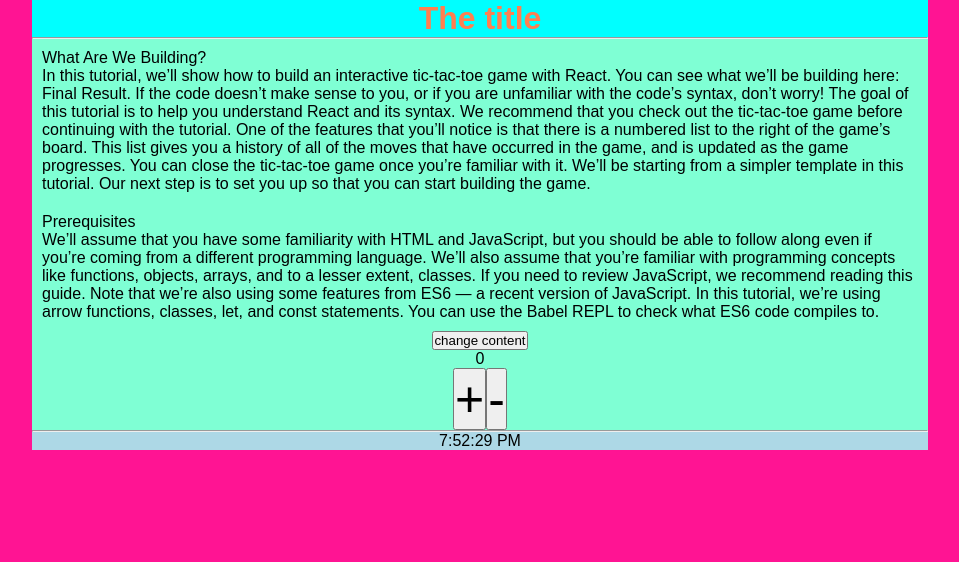
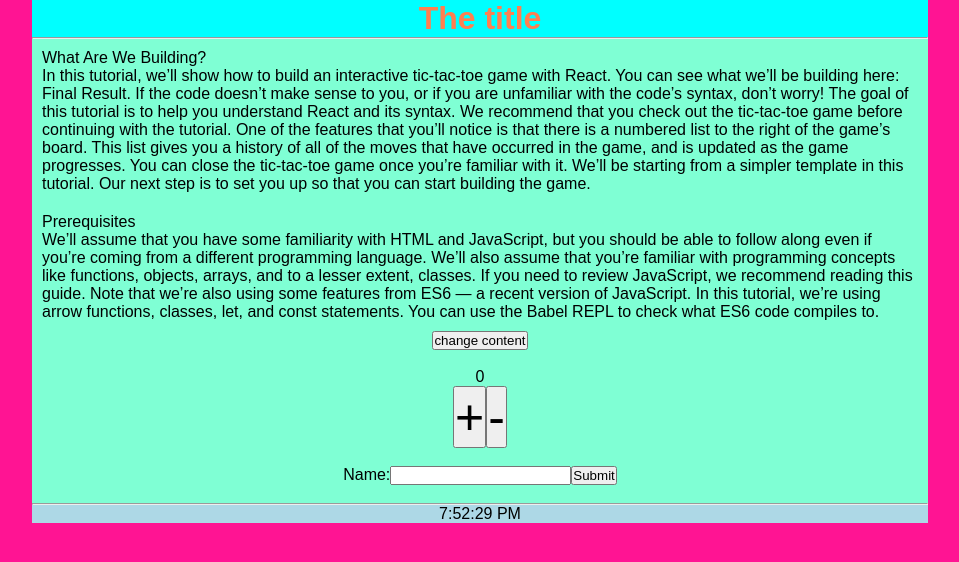
Before and after one commit to guszti/reactbullshit, a React (Create React App) app: page / in a window 1280 px wide. Shown: the top 562 px of the page, without its empty margins (160-1119 px from the left). Built offline with nearby package versions, Linux system fonts and the light colour scheme.

Commit message:
form handling

```diff
--- a/src/App.css
+++ b/src/App.css
@@ -29,6 +29,10 @@
   text-align: center;
 }
 
+.App-name{
+  text-align: center;
+}
+
 * {
   margin: 0;
   padding: 0;
--- a/src/App.js
+++ b/src/App.js
@@ -187,6 +187,46 @@
     }
 }
 
+class NameForm extends React.Component {
+    constructor(props) {
+      super(props);
+      this.state = {value: ''};
+      this.names = [];
+
+      this.handleChange = this.handleChange.bind(this);
+      this.handleSubmit = this.handleSubmit.bind(this);
+    }
+
+    handleChange(event) {
+      this.setState({value: event.target.value});
+    }
+
+    handleSubmit(event) {
+      //alert('A name was submitted: ' + this.state.value);
+      this.names.push(this.state.value)
+      this.setState({ names: this.names});
+      event.preventDefault();
+    }
+
+    render() {
+      return (
+        <div className='App-name'>
+            <p>{this.state.value}</p>
+            <form onSubmit={this.handleSubmit}>
+                <label>
+                Name:
+                <input type="text" value={this.state.value} onChange={this.handleChange} />
+                </label>
+                <input type="submit" value="Submit" />
+            </form>
+            <ul>
+                {this.names.map(item => <li>{item}</li>)}
+            </ul>
+        </div>
+      );
+    }
+}
+
 class App extends Component {
   render() {
     return(
@@ -195,7 +235,11 @@
             <hr></hr>
             <div>
                 <ContentControl />
+                <br></br>
                 <ClickCount />
+                <br></br>
+                <NameForm />
+                <br></br>
                 <hr></hr>
                 <Clock />
             </div>
```
